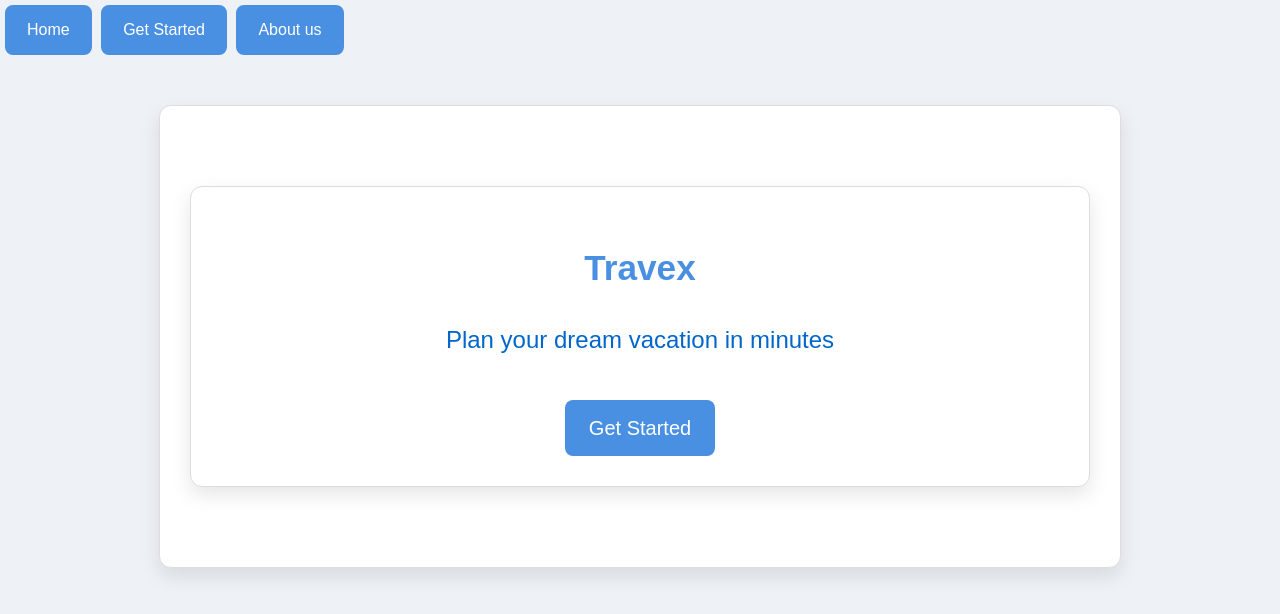
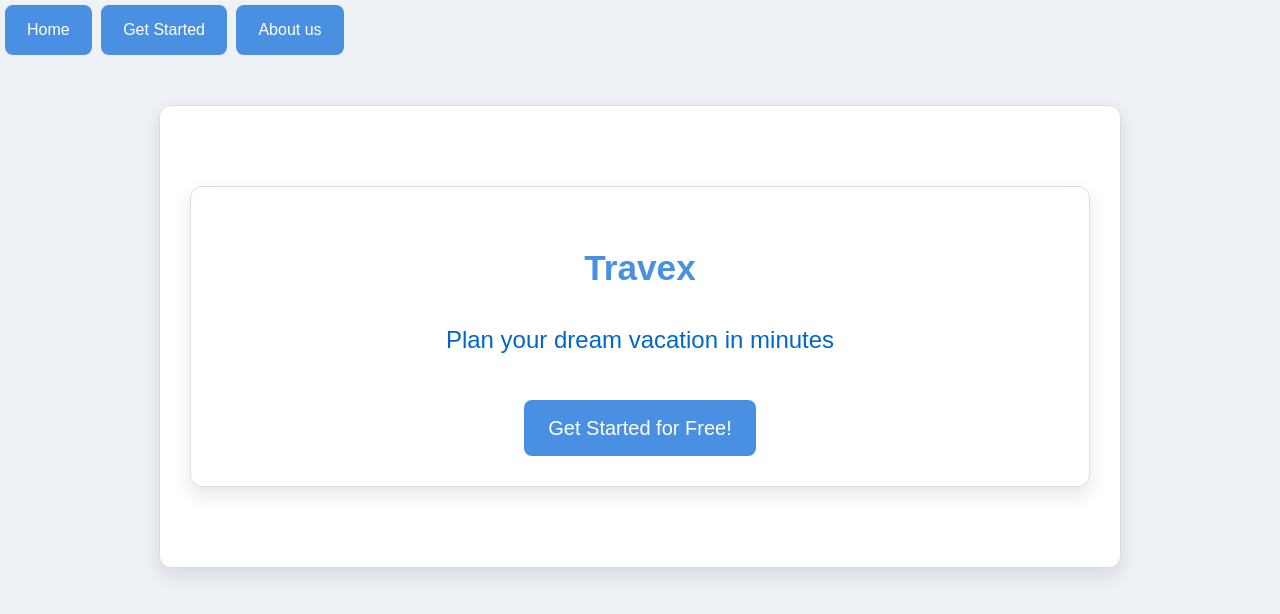
Before and after one commit to Rafipilot/AI-travelPlanner, a Svelte app: page / in a window 1280 px wide. Shown: the top 614 px of the page. Built offline with nearby package versions, Linux system fonts and the light colour scheme.

Commit message:
added free message

```diff
--- a/src/routes/landing_page.svelte
+++ b/src/routes/landing_page.svelte
@@ -3,10 +3,10 @@
 </script>
 
 <svelte:head>
-  <title>Travex | AI Travel Planner - Plan Your Dream Vacation</title>
+  <title>Travex | Free AI Travel Planner - Plan Your Dream Vacation</title>
   <meta
     name="description"
-    content="Plan your dream vacation in minutes with Travex. Our AI-powered tool personalizes travel plans, flights, hotels, and activities for a seamless experience."
+    content="Plan your dream vacation in minutes with Travex for free. Our AI-powered tool personalizes travel plans, flights, hotels, and activities for a seamless experience."
   />
   <meta name="viewport" content="width=device-width, initial-scale=1.0" />
   <meta name="robots" content="index, follow" />
@@ -17,7 +17,7 @@
       "@type": "WebApplication",
       "name": "Travex",
       "url": "https://travex.world",
-      "description": "Plan your dream vacation in minutes with Travex. AI-powered travel plans tailored to you.",
+      "description": "Plan your dream vacation in minutes with Travex for free. AI-powered travel plans tailored to you.",
       "applicationCategory": "Travel",
       "operatingSystem": "All",
       "offers": {
@@ -36,6 +36,6 @@
     <p id="sub-title">Plan your dream vacation in minutes</p>
   </header>
 
-    <a href="/#/input_page" id="start_button">Get Started</a>
+    <a href="/#/input_page" id="start_button">Get Started for Free!</a>
 
 </main>
```
